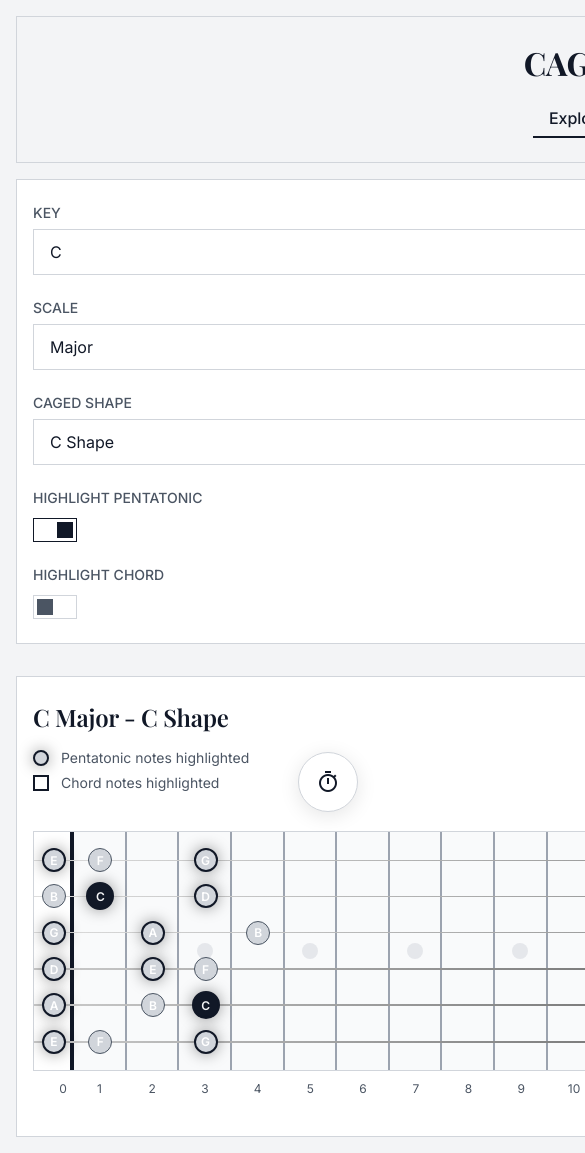
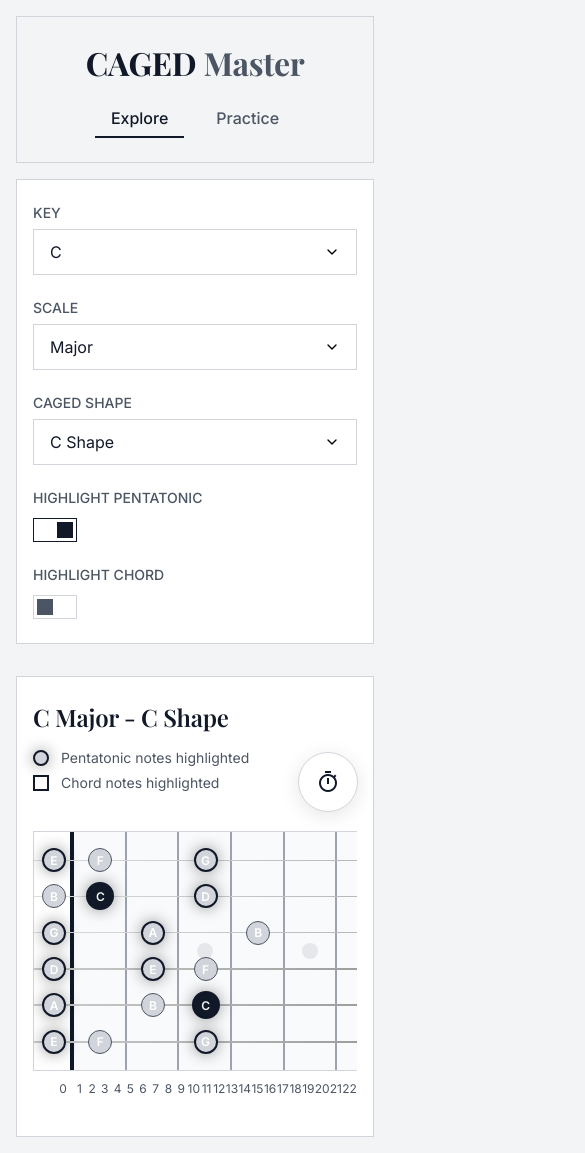
Before and after one commit to mgechev/guitarist.tools, a React (Vite) app: page / in a window 390 px wide. Shown: the top 1153 px of the page, 585 px wide, since content can reach past the window. Built offline with nearby package versions, Linux system fonts and the light colour scheme.

Commit message:
Improve layout

```diff
--- a/src/index.css
+++ b/src/index.css
@@ -62,6 +62,12 @@
 }
 
 * { box-sizing: border-box; margin: 0; padding: 0; }
+
+html, body {
+  overflow-x: hidden;
+  width: 100%;
+  max-width: 100vw;
+}
 
 body {
   font-family: 'Inter', sans-serif;
@@ -196,10 +202,10 @@ select option {
 }
 .toggle-label:before {
   position: absolute; content: ""; height: 16px; width: 16px; left: 3px; bottom: 3px;
-  background-color: var(--text-secondary); transition: .3s; border-radius: 0;
+  background-color: var(--text-secondary); transition: left 0.3s ease, background-color 0.3s ease; border-radius: 0;
 }
 input:checked + .toggle-label { border-color: var(--text-primary); }
-input:checked + .toggle-label:before { transform: translateX(20px); background-color: var(--text-primary); }
+input:checked + .toggle-label:before { left: 23px; transform: none; background-color: var(--text-primary); }
 
 @keyframes fadeIn { from { opacity: 0; transform: translateY(5px); } to { opacity: 1; transform: translateY(0); } }
 @keyframes popIn { from { transform: scale(0.8); opacity: 0; } to { transform: scale(1); opacity: 1; } }
@@ -230,29 +236,6 @@ input:checked + .toggle-label:before { transform: translateX(20px); background-c
 .nav-item:hover { color: var(--text-primary); background-color: var(--nav-hover-bg); border-radius: 0.25rem; }
 .nav-item.active { color: var(--text-primary); background-color: var(--nav-active-bg); border-left: 3px solid var(--text-primary); border-radius: 0.25rem; }
 
-@media (max-width: 768px) {
-  .app-container { padding: 1rem; gap: 1rem; }
-  .app-header { padding: 1.5rem 1rem; flex-direction: column; gap: 1rem; text-align: center; }
-  .controls { flex-direction: column; align-items: stretch; padding: 1.5rem 1rem; gap: 1.5rem; }
-  .fretboard-wrapper { padding: 1.5rem 1rem; gap: 1.5rem; }
-  .shape-info { flex-direction: column; align-items: flex-start; gap: 1rem; }
-  .sidenav { display: none; }
-  .app-main { margin-left: 0; }
-  .practice-actions { flex-direction: column; }
-
-  .metronome-panel {
-    position: fixed;
-    top: 0; left: 0; right: 0; bottom: 0;
-    width: 100vw; height: 100vh;
-    z-index: 1050;
-    padding: 2rem;
-    justify-content: center;
-    border: none;
-    border-radius: 0;
-    background-color: var(--bg-color);
-  }
-  .mobile-only { display: block !important; }
-}
 .mobile-only { display: none; }
 
 .chord-highlight { border-radius: 0; border: 2px solid var(--text-primary); }
@@ -290,3 +273,28 @@ input:checked + .toggle-label:before { transform: translateX(20px); background-c
 .play-btn { width: 100%; padding: 1rem; display: flex; justify-content: center; align-items: center; }
 .play-btn span { font-size: 2rem; }
 .play-btn.playing { background-color: var(--text-primary); color: var(--bg-color); }
+
+@media (max-width: 768px) {
+  .app-container { padding: 1rem; gap: 1rem; }
+  .app-header { padding: 1.5rem 1rem; flex-direction: column; gap: 1rem; text-align: center; }
+  .controls { flex-direction: column; align-items: stretch; padding: 1.5rem 1rem; gap: 1.5rem; box-sizing: border-box; }
+  .fretboard-wrapper { padding: 1.5rem 1rem; gap: 1.5rem; box-sizing: border-box; }
+  .shape-info { flex-direction: column; align-items: flex-start; gap: 1rem; }
+  .sidenav { display: none; }
+  .app-main { margin-left: 0; width: 100vw; max-width: 100vw; }
+  .practice-actions { flex-direction: column; }
+
+  .metronome-panel {
+    position: fixed;
+    top: 0; left: 0; right: 0; bottom: 0;
+    width: 100vw; height: 100vh;
+    max-width: 100vw;
+    z-index: 1050;
+    padding: 2rem 1.5rem;
+    justify-content: center;
+    border: none;
+    border-radius: 0;
+    background-color: var(--bg-color);
+  }
+  .mobile-only { display: block !important; }
+}
```
